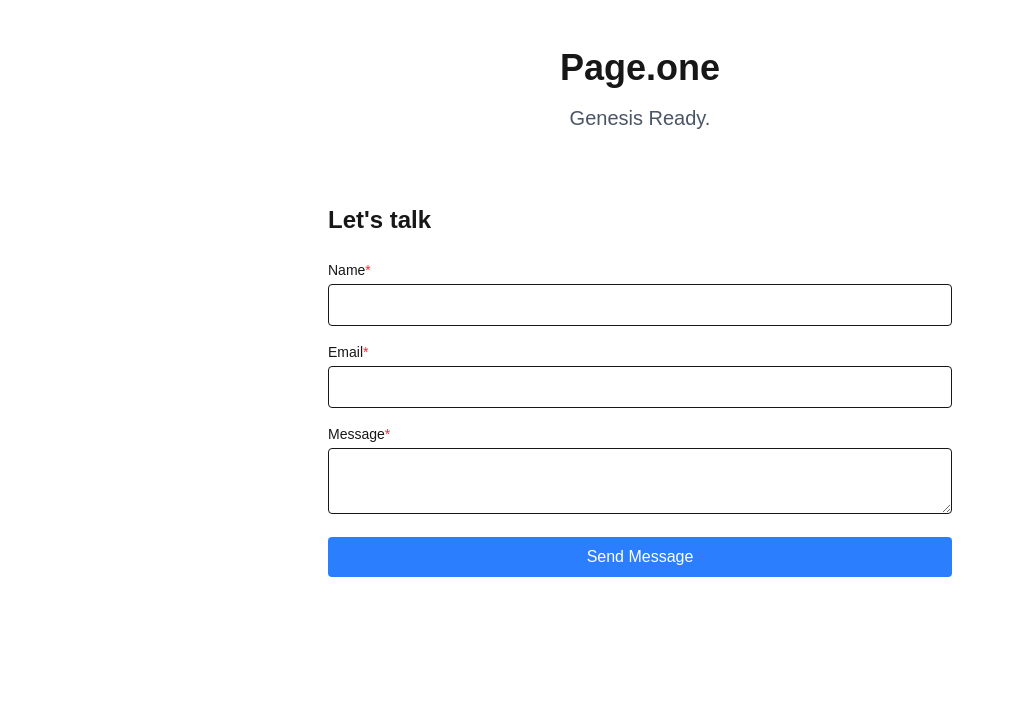
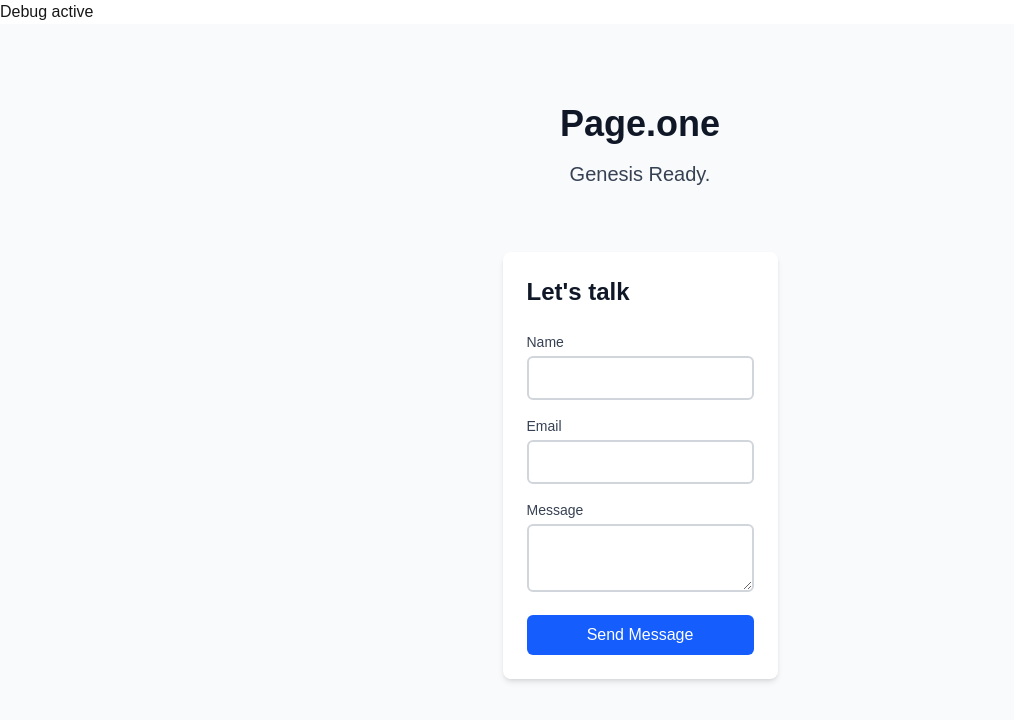
Before and after one commit to ShadowPrimeOne/pageone-zero, a Next.js app: page / in a window 1280 px wide. Shown: the top 720 px of the page, without its empty margins (0-1014 px from the left). Built offline with nearby package versions, Linux system fonts and the light colour scheme.

Commit message:
feat(editor-1c): implement add module flow with modal and animated insert

```diff
--- a/src/app/page.tsx
+++ b/src/app/page.tsx
@@ -1,22 +1,25 @@
 'use client'
 
+import { useState } from 'react'
 import { useEditorState } from '@/lib/editor/useEditorState'
 import { ModuleRenderer } from '@/components/modules/ModuleRenderer'
 import { EditorPanel } from '@/components/editor/EditorPanel'
+import { AddModuleModal } from '@/components/editor/AddModuleModal'
 
 export default function Page() {
   const {
     modules,
     selectedModuleId,
+    isEditorOpen,
     selectModule,
+    setIsEditorOpen,
+    updateModule,
     deleteModule,
     moveModuleUp,
     moveModuleDown,
     duplicateModule,
     editModule,
-    isEditorOpen,
-    setIsEditorOpen,
-    updateModule,
+    addModule,
   } = useEditorState([
     {
       id: 'hero-1',
@@ -56,20 +59,36 @@ export default function Page() {
     },
   ])
 
+  const [addModalOpen, setAddModalOpen] = useState(false)
+  const [pendingAdd, setPendingAdd] = useState<{ relativeTo: string, position: 'above' | 'below' } | null>(null)
+
+  const openAddModuleModal = (relativeTo: string, position: 'above' | 'below') => {
+    setPendingAdd({ relativeTo, position })
+    setAddModalOpen(true)
+  }
+
+  console.log("modules", modules)
+  console.log("selectedModuleId", selectedModuleId)
+  console.log("rendering Page")
+
   return (
-    <main className="min-h-screen w-full flex flex-col items-center bg-white">
-      <div className="w-full max-w-2xl">
+    <>
+      <div>Debug active</div>
+      <main className="min-h-screen bg-gray-50">
+        <div className="max-w-4xl mx-auto py-8 px-4">
           <ModuleRenderer
             modules={modules}
             selectedModuleId={selectedModuleId}
-          selectModule={selectModule}
-          deleteModule={deleteModule}
-          moveModuleUp={moveModuleUp}
-          moveModuleDown={moveModuleDown}
-          duplicateModule={duplicateModule}
+            onSelect={selectModule}
+            onDelete={deleteModule}
+            onMoveUp={moveModuleUp}
+            onMoveDown={moveModuleDown}
+            onDuplicate={duplicateModule}
             onEdit={editModule}
+            onAddRequest={openAddModuleModal}
           />
         </div>
+
         <EditorPanel
           modules={modules}
           selectedModuleId={selectedModuleId}
@@ -77,6 +96,17 @@ export default function Page() {
           setIsEditorOpen={setIsEditorOpen}
           updateModule={updateModule}
         />
+
+        <AddModuleModal
+          isOpen={addModalOpen}
+          close={() => setAddModalOpen(false)}
+          onAdd={(type) => {
+            if (pendingAdd) {
+              addModule(type, pendingAdd.relativeTo, pendingAdd.position)
+            }
+          }}
+        />
       </main>
+    </>
   )
 }
--- /dev/null
+++ b/src/components/editor/AddModuleModal.tsx
@@ -0,0 +1,45 @@
+'use client'
+
+export function AddModuleModal({
+  isOpen,
+  close,
+  onAdd
+}: {
+  isOpen: boolean
+  close: () => void
+  onAdd: (type: 'hero' | 'form') => void
+}) {
+  if (!isOpen) return null
+
+  return (
+    <div className="fixed inset-0 z-50 bg-black/30 backdrop-blur-sm flex justify-center items-center">
+      <div className="bg-white p-6 rounded-lg shadow-lg w-full max-w-sm">
+        <h2 className="text-lg font-semibold mb-4">Add a Module</h2>
+        <button
+          className="w-full mb-2 py-2 bg-blue-600 text-white rounded"
+          onClick={() => {
+            onAdd('hero')
+            close()
+          }}
+        >
+          ➕ Add Hero
+        </button>
+        <button
+          className="w-full py-2 bg-green-600 text-white rounded"
+          onClick={() => {
+            onAdd('form')
+            close()
+          }}
+        >
+          ➕ Add Form
+        </button>
+        <button
+          className="mt-4 text-sm underline text-gray-500"
+          onClick={close}
+        >
+          Cancel
+        </button>
+      </div>
+    </div>
+  )
+}
--- a/src/components/modules/FormModule.tsx
+++ b/src/components/modules/FormModule.tsx
@@ -4,24 +4,23 @@ import type { FormProps } from '@/lib/editor/types'
 
 export function FormModule({ title, fields, submitText }: FormProps) {
   return (
-    <div className="w-full max-w-2xl mx-auto p-6">
-      <h2 className="text-2xl font-bold mb-6">{title}</h2>
+    <div className="max-w-md mx-auto p-6 bg-white rounded-lg shadow-md">
+      <h2 className="text-2xl font-semibold mb-6 text-gray-900">{title}</h2>
       <form className="space-y-4">
         {fields.map(field => (
           <div key={field.id}>
-            <label className="block text-sm font-medium mb-1">
+            <label className="block text-sm font-medium text-gray-700 mb-1">
               {field.label}
-              {field.required && <span className="text-red-500">*</span>}
             </label>
             {field.type === 'textarea' ? (
               <textarea
-                className="w-full p-2 border rounded"
+                className="w-full p-2 border-2 border-gray-300 rounded-md focus:border-blue-500 focus:ring-2 focus:ring-blue-200 outline-none transition-colors text-gray-900 bg-white"
                 required={field.required}
               />
             ) : (
               <input
                 type={field.type}
-                className="w-full p-2 border rounded"
+                className="w-full p-2 border-2 border-gray-300 rounded-md focus:border-blue-500 focus:ring-2 focus:ring-blue-200 outline-none transition-colors text-gray-900 bg-white"
                 required={field.required}
               />
             )}
@@ -29,7 +28,7 @@ export function FormModule({ title, fields, submitText }: FormProps) {
         ))}
         <button
           type="submit"
-          className="w-full bg-blue-500 text-white py-2 px-4 rounded hover:bg-blue-600"
+          className="w-full py-2 px-4 bg-blue-600 text-white rounded-md hover:bg-blue-700 focus:outline-none focus:ring-2 focus:ring-blue-500 focus:ring-offset-2 transition-colors"
         >
           {submitText}
         </button>
--- a/src/components/modules/HeroModule.tsx
+++ b/src/components/modules/HeroModule.tsx
@@ -4,9 +4,9 @@ import type { HeroProps } from '@/lib/editor/types'
 
 export function HeroModule({ heading, subheading }: HeroProps) {
   return (
-    <div className="w-full py-12 text-center">
-      <h1 className="text-4xl font-bold mb-4">{heading}</h1>
-      <p className="text-xl text-gray-600">{subheading}</p>
+    <div className="text-center py-12">
+      <h1 className="text-4xl font-bold mb-4 text-gray-900">{heading}</h1>
+      <p className="text-xl text-gray-700">{subheading}</p>
     </div>
   )
 }
--- a/src/components/modules/ModuleRenderer.tsx
+++ b/src/components/modules/ModuleRenderer.tsx
@@ -1,6 +1,6 @@
 'use client'
 
-import type { Module } from '@/lib/editor/types'
+import type { Module, HeroProps, FormProps } from '@/lib/editor/types'
 import { ModuleWrapper } from './ModuleWrapper'
 import { HeroModule } from './HeroModule'
 import { FormModule } from './FormModule'
@@ -8,44 +8,52 @@ import { FormModule } from './FormModule'
 interface Props {
   modules: Module[]
   selectedModuleId: string | null
-  selectModule: (id: string) => void
-  deleteModule: (id: string) => void
-  moveModuleUp: (id: string) => void
-  moveModuleDown: (id: string) => void
-  duplicateModule: (id: string) => void
+  onSelect: (id: string) => void
+  onDelete: (id: string) => void
+  onMoveUp: (id: string) => void
+  onMoveDown: (id: string) => void
+  onDuplicate: (id: string) => void
   onEdit: (id: string) => void
+  onAddRequest: (relativeId: string, position: 'above' | 'below') => void
 }
 
 export function ModuleRenderer({
   modules,
   selectedModuleId,
-  selectModule,
-  deleteModule,
-  moveModuleUp,
-  moveModuleDown,
-  duplicateModule,
+  onSelect,
+  onDelete,
+  onMoveUp,
+  onMoveDown,
+  onDuplicate,
   onEdit,
+  onAddRequest,
 }: Props) {
+  console.log("rendering ModuleRenderer", { modules, selectedModuleId })
+
   return (
-    <div className="flex flex-col gap-0">
-      {modules.map((mod, index) => (
+    <div className="flex flex-col gap-4">
+      {modules.map((module, index) => {
+        console.log("rendering module", { module, index })
+        return (
           <ModuleWrapper
-          key={mod.id}
-          module={mod}
-          selected={mod.id === selectedModuleId}
-          onSelect={selectModule}
-          onDelete={deleteModule}
-          onMoveUp={moveModuleUp}
-          onMoveDown={moveModuleDown}
-          onDuplicate={duplicateModule}
+            key={module.id}
+            module={module}
+            selected={module.id === selectedModuleId}
+            onSelect={onSelect}
+            onDelete={onDelete}
+            onMoveUp={onMoveUp}
+            onMoveDown={onMoveDown}
+            onDuplicate={onDuplicate}
             onEdit={onEdit}
+            onAddRequest={onAddRequest}
             isFirst={index === 0}
             isLast={index === modules.length - 1}
           >
-          {mod.type === 'hero' && <HeroModule {...mod.props} />}
-          {mod.type === 'form' && <FormModule {...mod.props} />}
+            {module.type === 'hero' && <HeroModule {...(module.props as HeroProps)} />}
+            {module.type === 'form' && <FormModule {...(module.props as FormProps)} />}
           </ModuleWrapper>
-      ))}
+        )
+      })}
     </div>
   )
 }
--- a/src/lib/editor/useEditorState.ts
+++ b/src/lib/editor/useEditorState.ts
@@ -6,7 +6,7 @@ import type { Module, HeroProps, FormProps } from './types'
 export function useEditorState(initialModules: Module[] = []) {
   const [modules, setModules] = useState<Module[]>(initialModules)
   const [selectedModuleId, setSelectedModuleId] = useState<string | null>(null)
-  const [isEditorPanelOpen, setIsEditorPanelOpen] = useState(false)
+  const [isEditorOpen, setIsEditorOpen] = useState(false)
   const [isPublishModalOpen, setIsPublishModalOpen] = useState(false)
 
   const selectModule = (id: string) => {
@@ -15,12 +15,12 @@ export function useEditorState(initialModules: Module[] = []) {
 
   const editModule = (id: string) => {
     setSelectedModuleId(id)
-    setIsEditorPanelOpen(true)
+    setIsEditorOpen(true)
   }
 
-  const updateModule = (id: string, props: HeroProps | FormProps) => {
-    setModules(prev =>
-      prev.map(mod => (mod.id === id ? { ...mod, props } : mod))
+  const updateModule = (id: string, newProps: HeroProps | FormProps) => {
+    setModules(mods =>
+      mods.map(mod => mod.id === id ? { ...mod, props: newProps } : mod)
     )
   }
 
@@ -62,15 +62,37 @@ export function useEditorState(initialModules: Module[] = []) {
     setModules(mods => mods.filter(mod => mod.id !== id))
     if (selectedModuleId === id) {
       setSelectedModuleId(null)
-      setIsEditorPanelOpen(false)
+      setIsEditorOpen(false)
     }
+  }
+
+  const addModule = (type: 'hero' | 'form', relativeTo: string, position: 'above' | 'below') => {
+    const index = modules.findIndex(mod => mod.id === relativeTo)
+    const id = `mod-${Date.now()}-${Math.random().toString(36).slice(2)}`
+    const newModule: Module = {
+      id,
+      type,
+      props: type === 'hero'
+        ? { heading: 'New Hero', subheading: 'Subheading here' }
+        : { title: 'New Form', submitText: 'Submit', fields: [] }
+    }
+
+    const newModules = [...modules]
+    newModules.splice(position === 'above' ? index : index + 1, 0, newModule)
+    setModules(newModules)
+    setSelectedModuleId(id)
+
+    // Wait a moment before scrolling into view
+    setTimeout(() => {
+      document.getElementById(id)?.scrollIntoView({ behavior: 'smooth', block: 'center' })
+    }, 100)
   }
 
   return {
     modules,
     selectedModuleId,
-    isEditorPanelOpen,
-    setIsEditorPanelOpen,
+    isEditorOpen,
+    setIsEditorOpen,
     isPublishModalOpen,
     setIsPublishModalOpen,
     selectModule,
@@ -80,6 +102,7 @@ export function useEditorState(initialModules: Module[] = []) {
     moveModuleDown,
     duplicateModule,
     deleteModule,
-    setModules
+    setModules,
+    addModule
   }
 }
```
Also changed, not shown: src/components/modules/ModuleWrapper.tsx (+25 -2 lines). Lines whose indentation alone changed are shown as unchanged.
